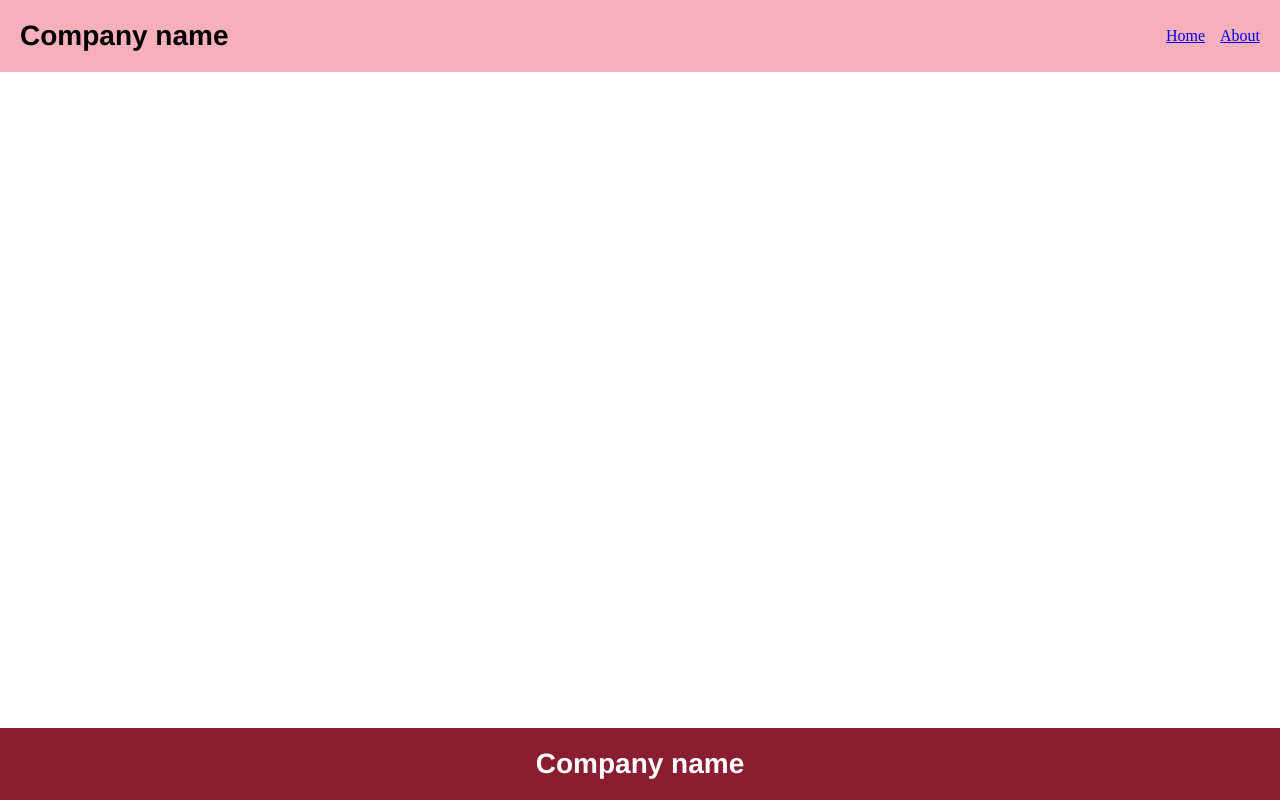
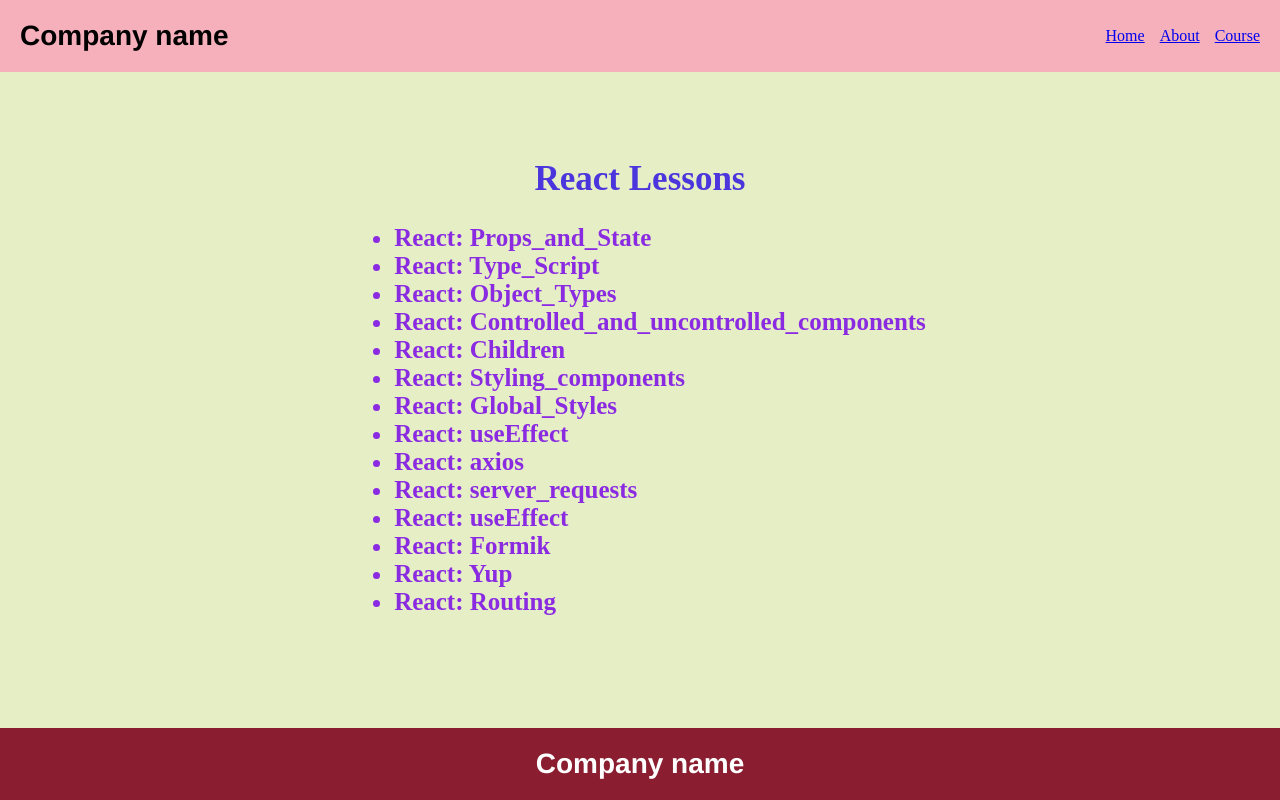
Before and after one commit to VoytenSvyat/55_react_ts_project, a React (Vite) app: page /course in a window 1280 px wide. Built offline with nearby package versions, Linux system fonts and the light colour scheme.

Commit message:
homework16

```diff
--- a/src/App.tsx
+++ b/src/App.tsx
@@ -4,6 +4,7 @@
 import About from "./pages/About/About"
 import Home from "./pages/Home/Home"
 import GlobalStyles from "./styles/GlobalStyles"
+import Course from "./pages/Course/Course";
 
 //Lessons imports
 // импорт компонента Lesson06 по умолчанию
@@ -49,6 +50,7 @@
         которий должен бить визван, если виполнен переход по єтому маршруту */}
         <Route path="/" element={<Home />}/>
         <Route path="/about" element={<About />}/>
+        <Route path="/course" element={<Course/>}/>
         </Routes>
       </Layout>
     </BrowserRouter>
--- a/src/components/Layout/Layout.tsx
+++ b/src/components/Layout/Layout.tsx
@@ -19,6 +19,7 @@
                 {/* NavLink - єто компонент библиотеки, которий добавляет ссилку на страницу по маршруту через prop to */}
                 <NavLink to='/'>Home</NavLink>
                 <NavLink to='/about'>About</NavLink>
+                <NavLink to='/course'>Course</NavLink>
             </Nav>
         </Header>
         <Main>{children}</Main>
--- /dev/null
+++ b/src/pages/Course/Course.tsx
@@ -0,0 +1,29 @@
+import { CourseWrapper, Title, Topics, TopicsList } from "./styles"
+
+function Course () {
+    return (
+        <CourseWrapper>
+            <Title>React Lessons
+            </Title>
+            <Topics>
+            <TopicsList>React: Props_and_State</TopicsList>
+            <TopicsList>React: Type_Script</TopicsList>
+            <TopicsList>React: Object_Types</TopicsList>
+            <TopicsList>React: Controlled_and_uncontrolled_components</TopicsList>
+            <TopicsList>React: Children</TopicsList>
+            <TopicsList>React: Styling_components</TopicsList>
+            <TopicsList>React: Global_Styles</TopicsList>
+            <TopicsList>React: useEffect</TopicsList>
+            <TopicsList>React: axios</TopicsList>
+            <TopicsList>React: server_requests</TopicsList>
+            <TopicsList>React: useEffect</TopicsList>
+            <TopicsList>React: Formik</TopicsList>
+            <TopicsList>React: Yup</TopicsList>
+            <TopicsList>React: Routing</TopicsList>
+            </Topics>
+
+        </CourseWrapper>
+    )
+}
+
+export default Course
--- /dev/null
+++ b/src/pages/Course/styles.ts
@@ -0,0 +1,30 @@
+import styled from "@emotion/styled";
+
+export const CourseWrapper = styled.div`
+  display: flex;
+  flex-direction: column;
+  align-items: center;
+  justify-content: center;
+  flex: 1;
+  padding: 30px;
+  background-color: rgb(229, 238, 197);
+`;
+
+export const Title = styled.div`
+font-size: 35px;
+font-weight: bold;
+color: #4b35dc;
+`;
+
+export const Topics = styled.ul`
+font-size: 25px;
+gap: 5px;
+font-weight: bold;
+color: #4b35dc;
+`;
+
+export const TopicsList = styled.li`
+display: list-item;
+flex-direction: column;
+color: blueviolet;
+`;
```
